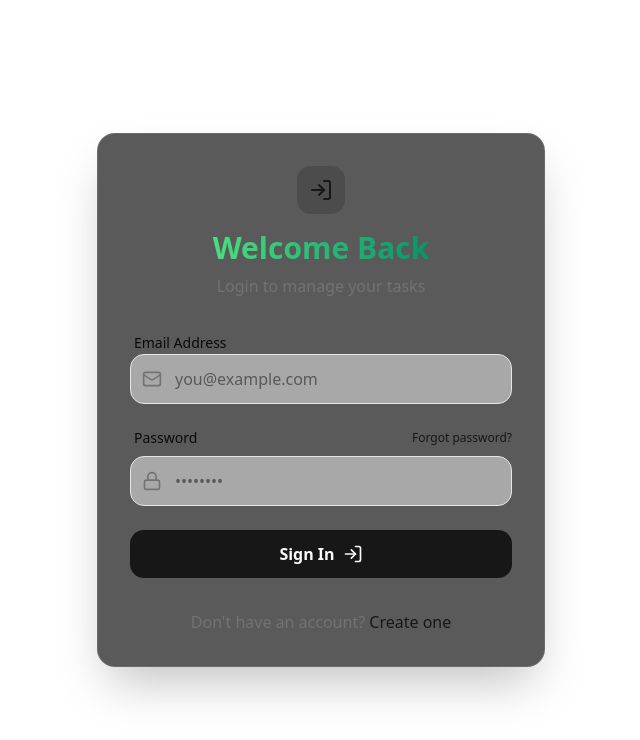
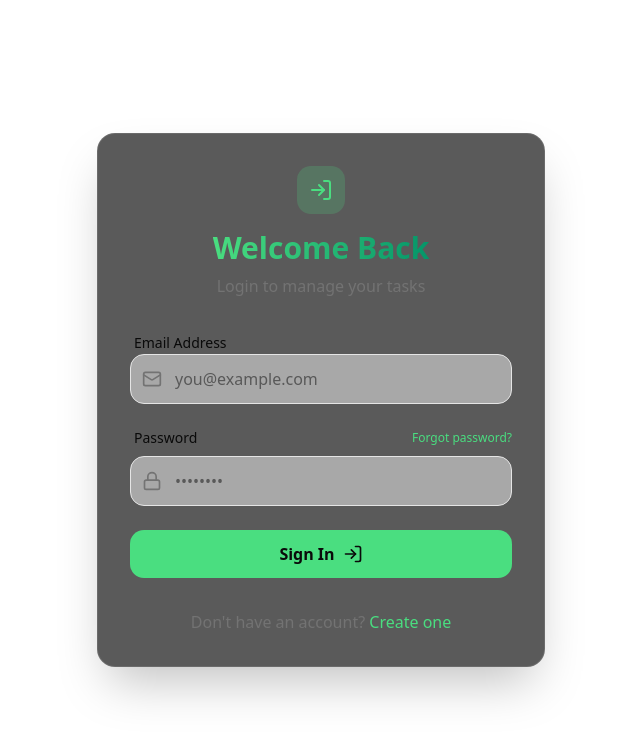
Before and after one commit to subhash-jhaa/Taskify, a Next.js app in the folder client/: page /login in a window 1280 px wide. Shown: the top 740 px of the page, without its empty margins (319-959 px from the left). Built offline with nearby package versions, Linux system fonts and the light colour scheme; no server answers.

Commit message:
style: restore Taskify Green primary color branding

```diff
--- a/client/src/app/globals.css
+++ b/client/src/app/globals.css
@@ -17,8 +17,8 @@
 }
 
 :root {
-  --primary: oklch(0.205 0 0);
-  --primary-foreground: oklch(0.985 0 0);
+  --primary: #4ade80;
+  --primary-foreground: oklch(0.145 0 0);
   --accent: oklch(0.97 0 0);
   --card: oklch(1 0 0);
   --border: oklch(0.922 0 0);
@@ -129,8 +129,8 @@
   --card-foreground: oklch(0.985 0 0);
   --popover: oklch(0.205 0 0);
   --popover-foreground: oklch(0.985 0 0);
-  --primary: oklch(0.922 0 0);
-  --primary-foreground: oklch(0.205 0 0);
+  --primary: #4ade80;
+  --primary-foreground: oklch(0.145 0 0);
   --secondary: oklch(0.269 0 0);
   --secondary-foreground: oklch(0.985 0 0);
   --muted: oklch(0.269 0 0);
```
